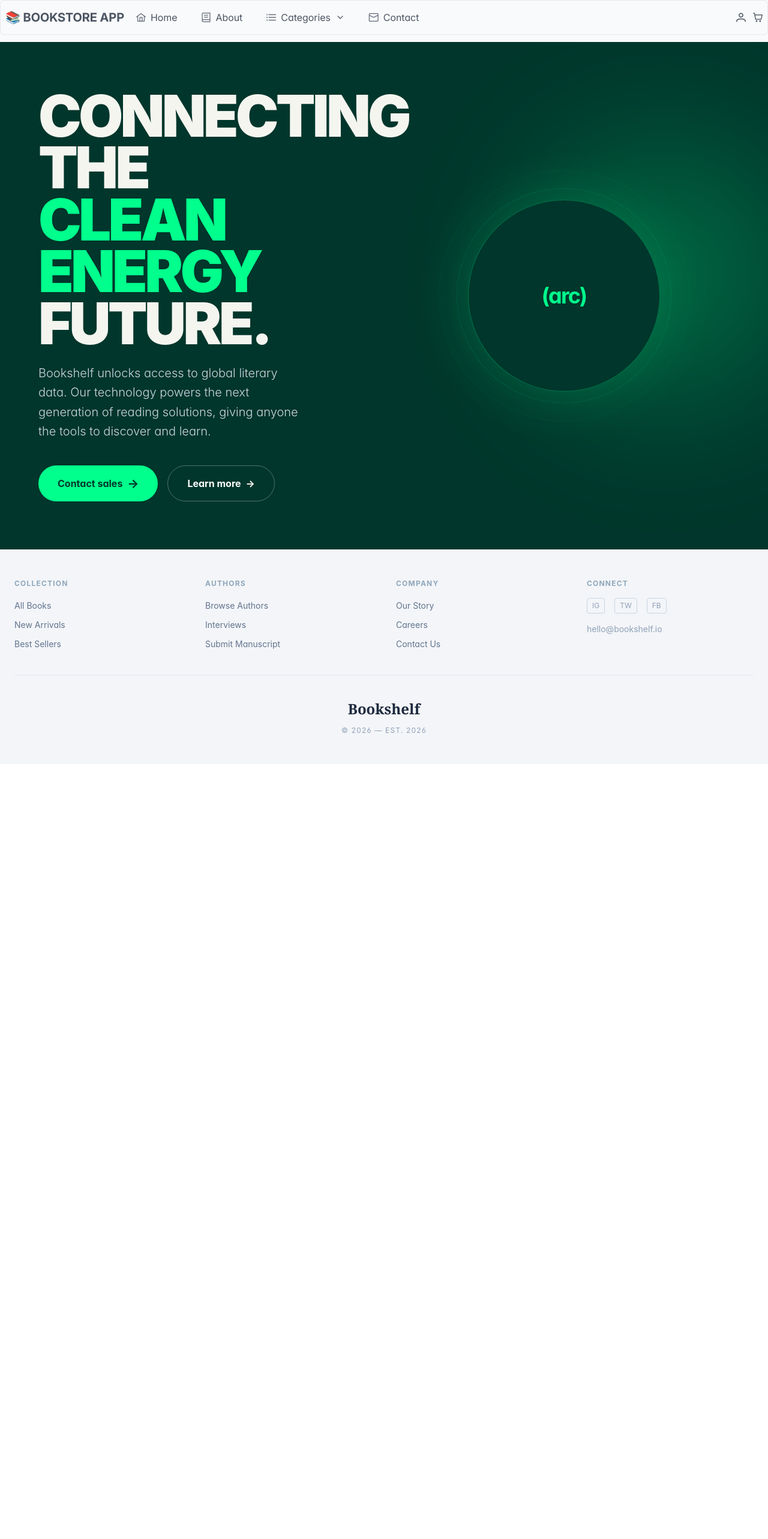
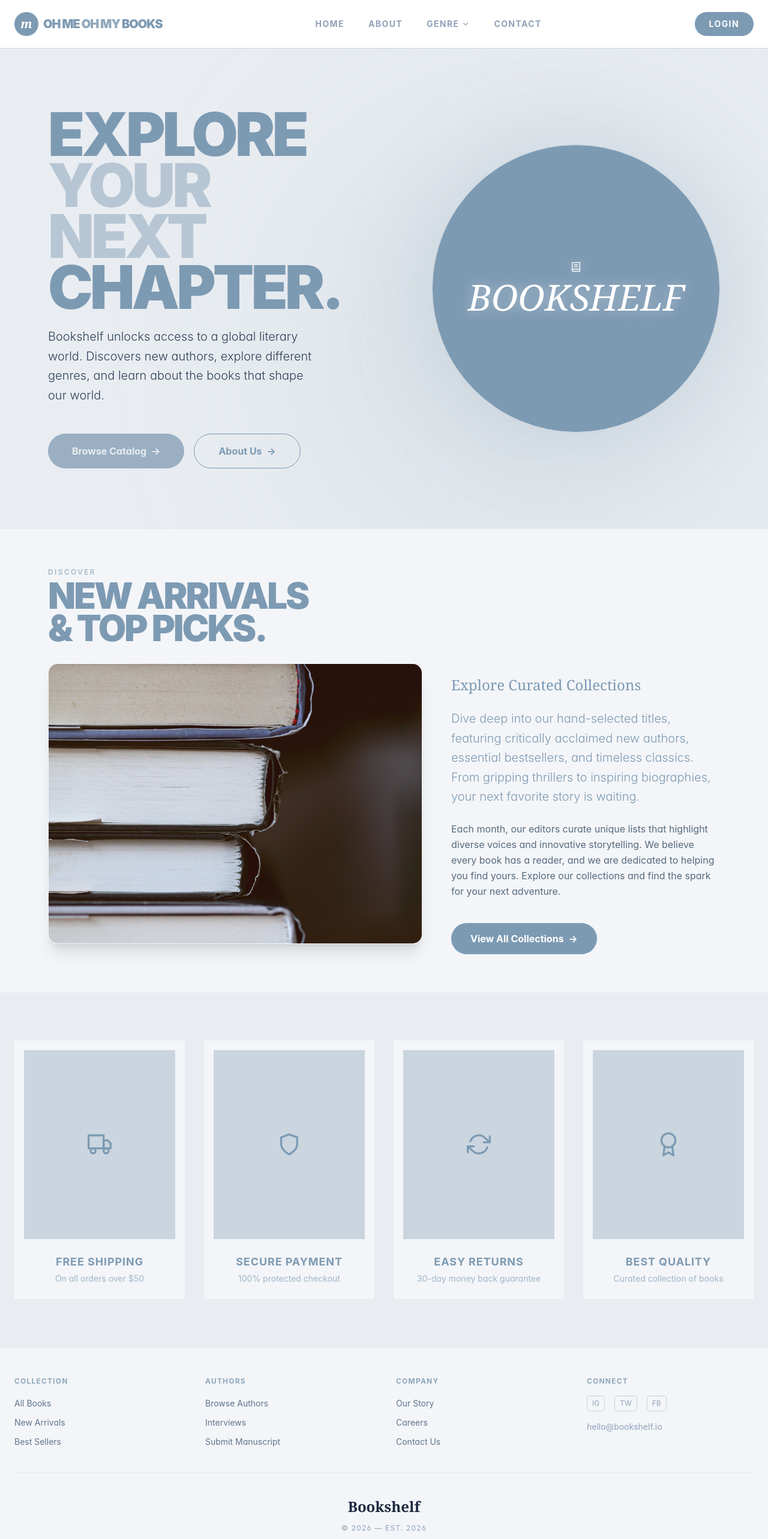
Before and after one commit to AbuHamse/BookStoreProject, a React (Vite) app in the folder client/: page / in a window 1280 px wide. Shown: the top 2566 px of the page at 60% size. Before the commit the page ends 1274 px from the top, so only its background shows below. Built offline with nearby package versions, Linux system fonts and the light colour scheme.

Commit message:
Updated Header, and made new color scheme for the app

```diff
--- a/client/package.json
+++ b/client/package.json
@@ -15,6 +15,7 @@
     "primereact": "^10.9.7",
     "react": "^19.2.4",
     "react-dom": "^19.2.4",
+    "react-icons": "^5.6.0",
     "react-router-dom": "^7.13.1",
     "tailwindcss": "^4.2.2"
   },
--- /dev/null
+++ b/client/src/components/FeaturedHeroComponent.jsx
@@ -0,0 +1,78 @@
+import React from 'react';
+
+import books from '../assets/books.jpg'
+
+const FeaturedHeroComponent = () => {
+  // Colors mapped from your palette (image_2.png)
+  const colors = {
+    background: "#F3F5F8", // lightest grey
+    headerText: "#7D9AB3", // darkest blue (replaces 'blue' placeholder)
+    bodyText: "#CAD5DF",   // medium accent grey (replaces 'red' text color)
+    darkAccent: "#9AAFC2"  // secondary blue
+  };
+
+  return (
+    /* The main wrapper. Occupies full width and high minimum height. */
+    <section
+      style={{ backgroundColor: colors.background }}
+      className="w-full min-h-[75vh] py-16 px-6 lg:px-20 border-t border-slate-200"
+    >
+      <div className="max-w-[1440px] mx-auto flex flex-col md:flex-row gap-8 lg:gap-12 items-start justify-center">
+
+        {/* === LEFT SIDE (Header & Image) === */}
+        <div className="flex-1 flex flex-col gap-8 w-full">
+
+          {/* Header (replaces 'blue' placeholder) */}
+          <div className="w-full">
+            <p className="text-xs uppercase tracking-[0.2em] font-medium" style={{color: colors.darkAccent}}>
+              Discover
+            </p>
+            <h2 className="text-5xl md:text-6xl font-black leading-[0.9] tracking-tighter uppercase font-sans mt-1"
+                style={{color: colors.headerText}}>
+              New Arrivals <br />
+              & Top Picks.
+            </h2>
+          </div>
+
+          {/* Featured Image (replaces 'green' placeholder) */}
+          <div className="w-full aspect-[4/3] rounded-2xl overflow-hidden shadow-xl border border-white/50">
+            {/* Make sure /assets/books.jpg exists in your project's public folder or is imported correctly */}
+            <img
+              src={books}
+              alt="Featured Bookstore Collection"
+              className="w-full h-full object-cover transition-transform duration-500 hover:scale-105"
+            />
+          </div>
+        </div>
+
+
+        {/* === RIGHT SIDE (Supporting Text) === */}
+        {/* text-container (replaces 'red' placeholder) */}
+        <div className="w-full md:w-[45%] lg:w-[40%] flex flex-col gap-6 md:mt-[150px] lg:mt-[180px]">
+
+          <h3 className="text-2xl font-serif font-medium" style={{color: colors.headerText}}>
+            Explore Curated Collections
+          </h3>
+
+          <p className="text-lg md:text-xl font-light leading-relaxed"
+             style={{color: colors.headerText}}> {/* Keeping text high contrast */}
+            Dive deep into our hand-selected titles, featuring critically acclaimed new authors, essential bestsellers, and timeless classics. From gripping thrillers to inspiring biographies, your next favorite story is waiting.
+          </p>
+
+          <p className="text-base font-normal leading-relaxed"
+             style={{color: "#576a7e"}}> {/* A slightly darker text for readability */}
+            Each month, our editors curate unique lists that highlight diverse voices and innovative storytelling. We believe every book has a reader, and we are dedicated to helping you find yours. Explore our collections and find the spark for your next adventure.
+          </p>
+
+          <button className="self-start text-white px-8 py-3.5 rounded-full font-bold transition-all flex items-center gap-2 group mt-4 hover:shadow-lg"
+                  style={{ backgroundColor: colors.headerText }}>
+            View All Collections <span className="transition-transform group-hover:translate-x-1">→</span>
+          </button>
+        </div>
+
+      </div>
+    </section>
+  );
+};
+
+export default FeaturedHeroComponent;
--- /dev/null
+++ b/client/src/components/FeaturesComponent.jsx
@@ -0,0 +1,84 @@
+import React from 'react';
+import { FiTruck, FiShield, FiRefreshCw, FiAward } from 'react-icons/fi';
+
+const FeaturesComponent = () => {
+  // Color Palette Mapping
+  const colors = {
+    bg: "#E9EDF1",          // Background tone
+    cardOuter: "#F3F5F8",   // Lightest grey (The 'Orange' border in your mockup)
+    cardInner: "#CAD5DF",   // Inner 'Photo' area tone (The 'Green' in your mockup)
+    iconColor: "#7D9AB3",   // Darkest blue for icons/text
+    accent: "#8FA7BB"       // Hover accent
+  };
+
+  const features = [
+    {
+      icon: <FiTruck size={40} />,
+      title: "Free Shipping",
+      desc: "On all orders over $50"
+    },
+    {
+      icon: <FiShield size={40} />,
+      title: "Secure Payment",
+      desc: "100% protected checkout"
+    },
+    {
+      icon: <FiRefreshCw size={40} />,
+      title: "Easy Returns",
+      desc: "30-day money back guarantee"
+    },
+    {
+      icon: <FiAward size={40} />,
+      title: "Best Quality",
+      desc: "Curated collection of books"
+    }
+  ];
+
+  return (
+    <section className="w-full py-20" style={{ backgroundColor: colors.bg }}>
+      <div className="max-w-7xl mx-auto px-6">
+
+        {/* Responsive Grid: 1 on mobile, 2 on tablet, 4 on desktop */}
+        <div className="grid grid-cols-1 sm:grid-cols-2 lg:grid-cols-4 gap-8">
+
+          {features.map((item, index) => (
+            <div
+              key={index}
+              className="group relative flex flex-col p-4 transition-all duration-300 hover:-translate-y-2"
+              style={{ backgroundColor: colors.cardOuter }}
+            >
+              {/* Inner 'Photo' Area (The Green Box in your mockup) */}
+              <div
+                className="aspect-[4/5] w-full flex flex-col items-center justify-center gap-4 transition-colors duration-300 group-hover:bg-white"
+                style={{ backgroundColor: colors.cardInner }}
+              >
+                <div style={{ color: colors.iconColor }} className="group-hover:scale-110 transition-transform duration-300">
+                  {item.icon}
+                </div>
+              </div>
+
+              {/* Text Area (The bottom of the Polaroid) */}
+              <div className="pt-6 pb-2 text-center">
+                <h4 className="text-lg font-bold uppercase tracking-wider" style={{ color: colors.iconColor }}>
+                  {item.title}
+                </h4>
+                <p className="text-sm mt-1 opacity-70" style={{ color: colors.iconColor }}>
+                  {item.desc}
+                </p>
+              </div>
+
+              {/* Decorative Border Bottom on Hover */}
+              <div
+                className="absolute bottom-0 left-0 h-1 w-0 group-hover:w-full transition-all duration-500"
+                style={{ backgroundColor: colors.iconColor }}
+              />
+            </div>
+          ))}
+
+        </div>
+      </div>
+    </section>
+  );
+};
+
+export default FeaturesComponent;
--- a/client/src/components/HeaderComponent.jsx
+++ b/client/src/components/HeaderComponent.jsx
@@ -1,73 +1,72 @@
-import { FC, useMemo } from "react";
-import { Menubar } from "primereact/menubar";
-import { useNavigate } from "react-router-dom";
-
+import React from 'react';
+import { useNavigate, NavLink } from 'react-router-dom';
+import { FiShoppingCart, FiChevronDown } from 'react-icons/fi';
 
 const HeaderComponent = () => {
   const navigate = useNavigate();
 
-  const items = useMemo(() => [
-    {
-      label: "Home",
-      icon: "pi pi-home",
-      command: () => navigate("/"),
-    },
-    {
-      label: "About",
-      icon: "pi pi-book",
-      command: () => navigate("/about"),
-    },
-    {
-      label: "Categories",
-      icon: "pi pi-list",
-      items: [
-        {
-          label: "Fiction",
-          command: () => navigate("/books?category=fiction"),
-        },
-        {
-          label: "Non-Fiction",
-          command: () => navigate("/books?category=non-fiction"),
-        },
-        {
-          label: "Sci-Fi",
-          command: () => navigate("/books?category=scifi"),
-        },
-      ],
-    },
-    {
-      label: "Contact",
-      icon: "pi pi-envelope",
-      command: () => navigate("/login"),
-    },
-  ], [navigate]);
+  // This is a placeholder for your auth logic
+  // Replace with your actual auth state (e.g., from a Context or Redux)
+  const isAuthorized = false;
 
-  const start = (
-    <h2
-      className="m-0 cursor-pointer text-xl font-bold"
-      onClick={() => navigate("/")}
-    >
-      📚 BOOKSTORE APP
-    </h2>
-  );
-
-  const end = (
-    <div className="flex gap-3">
-      <i
-        className="pi pi-user cursor-pointer"
-        onClick={() => navigate("/login")}
-      />
-      <i
-        className="pi pi-shopping-cart cursor-pointer"
-        onClick={() => navigate("/cart")}
-      />
-    </div>
-  );
+  const brandBlue = "#7D9AB3";
+  const softBlue = "#8FA7BB";
+  const accentGrey = "#CAD5DF";
 
   return (
-    <div className="card">
-      <Menubar model={items} start={start} end={end} />
-    </div>
+    <header className="w-full bg-white border-b sticky top-0 z-[100]" style={{ borderColor: accentGrey }}>
+      <div className="max-w-[1440px] mx-auto px-6 h-20 flex items-center justify-between">
+
+        {/* Brand Logo */}
+        <div className="flex items-center gap-2 cursor-pointer group" onClick={() => navigate("/")}>
+          <div className="w-10 h-10 rounded-full flex items-center justify-center transition-transform group-hover:rotate-12" style={{ backgroundColor: brandBlue }}>
+            <span className="text-white font-serif text-xl italic font-bold">m</span>
+          </div>
+          <h1 className="text-xl font-black uppercase tracking-tighter" style={{ color: brandBlue }}>
+            Oh Me <span style={{ color: softBlue }}>Oh My</span> Books
+          </h1>
+        </div>
+
+        {/* Navigation */}
+        <nav className="hidden lg:flex items-center gap-10">
+          <NavLink to="/" className="text-sm font-bold uppercase tracking-widest text-slate-400 hover:text-[#7D9AB3]">Home</NavLink>
+          <NavLink to="/about" className="text-sm font-bold uppercase tracking-widest text-slate-400 hover:text-[#7D9AB3]">About</NavLink>
+
+          <div className="group relative cursor-pointer flex items-center gap-1 text-sm font-bold uppercase tracking-widest text-slate-400 hover:text-[#7D9AB3]">
+            Genre <FiChevronDown />
+            <div className="absolute top-full left-0 w-48 bg-white shadow-xl border border-slate-100 opacity-0 invisible group-hover:opacity-100 group-hover:visible transition-all mt-2 p-2">
+              <button onClick={() => navigate("/books?category=fiction")} className="w-full text-left px-4 py-2 hover:bg-[#F3F5F8] text-xs uppercase font-bold text-slate-500">Fiction</button>
+              <button onClick={() => navigate("/books?category=scifi")} className="w-full text-left px-4 py-2 hover:bg-[#F3F5F8] text-xs uppercase font-bold text-slate-500">Sci-Fi</button>
+            </div>
+          </div>
+
+          <NavLink to="/contact" className="text-sm font-bold uppercase tracking-widest text-slate-400 hover:text-[#7D9AB3]">Contact</NavLink>
+        </nav>
+
+        {/* Action Section */}
+        <div className="flex items-center gap-6">
+          {/* Only shows if user is authorized */}
+          {isAuthorized && (
+            <div className="flex items-center pr-6 border-r border-slate-200">
+              <FiShoppingCart
+                className="cursor-pointer text-slate-400 hover:text-[#7D9AB3] transition-colors"
+                size={20}
+                onClick={() => navigate("/cart")}
+              />
+            </div>
+          )}
+
+          <button
+            onClick={() => navigate("/login")}
+            className="px-6 py-2.5 rounded-full text-sm font-bold uppercase tracking-widest transition-all hover:shadow-lg"
+            style={{ backgroundColor: brandBlue, color: 'white' }}
+          >
+            Login
+          </button>
+        </div>
+
+      </div>
+    </header>
   );
 };
 
--- a/client/src/components/HeroComponent.jsx
+++ b/client/src/components/HeroComponent.jsx
@@ -1,51 +1,72 @@
-import React from 'react'
-
+import React from 'react';
+import { NavLink } from 'react-router-dom';
 
 const HeroComponent = () => {
   return (
-    <section className="relative w-full min-h-screen bg-[#00362b] flex items-center overflow-hidden px-6 lg:px-16 py-20">
+    /* Background: #E9EDF1 (Light Grey/Blue) */
+    <section className="relative w-full min-h-screen bg-[#E9EDF1] flex items-center overflow-hidden py-20">
 
-      {/* Background Radial Glow (The "Arc" effect) */}
-      <div className="absolute right-[-10%] top-[10%] w-[600px] h-[600px] rounded-full opacity-40 blur-[120px]"
-           style={{ background: 'radial-gradient(circle, #00ff8c 0%, transparent 70%)' }}>
+      {/* 1. Background Radial Glow - Creating that central 'source' from your palette */}
+      <div className="absolute left-[30%] top-[0%] w-[1000px] h-[1000px] rounded-full opacity-30 blur-[150px] pointer-events-none"
+           style={{ background: 'radial-gradient(circle, #8FA7BB 0%, transparent 70%)' }}>
       </div>
 
-      <div className="max-w-7xl mx-auto grid lg:grid-cols-2 items-center gap-12 relative z-10">
+      {/* 2. Content Wrapper - Full width but max-max content */}
+      <div className="w-full px-6 lg:px-20 z-10 relative">
+        <div className="max-w-[1440px] mx-auto grid lg:grid-cols-2 items-center gap-12">
 
           {/* Left Content */}
           <div className="flex flex-col gap-6">
-          <h1 className="text-5xl md:text-7xl lg:text-8xl font-black text-[#f5f5f0] leading-[0.9] tracking-tighter uppercase">
-            Connecting the <br />
-            <span className="text-[#00ff8c]">Clean Energy</span> <br />
-            Future.
+            <h1 className="text-6xl md:text-7xl lg:text-[100px] font-black leading-[0.85] tracking-tighter uppercase font-sans">
+
+              {/* Main text: #7D9AB3 (Darkest Blue) */}
+              <span style={{ color: '#7D9AB3' }}>EXPLORE <br />
+              <span style={{ color: '#B7C6D4' }}>YOUR NEXT</span> <br /> {/* Secondary accent: #B7C6D4 */}
+              CHAPTER.</span>
             </h1>
 
-          <p className="max-w-md text-slate-300 text-lg md:text-xl font-light leading-relaxed">
-            Bookshelf unlocks access to global literary data. Our technology powers the next generation of reading solutions, giving anyone the tools to discover and learn.
+            <p className="max-w-md text-slate-700 text-lg md:text-xl font-light leading-relaxed">
+              Bookshelf unlocks access to a global literary world. Discovers new authors, explore different genres, and learn about the books that shape our world.
             </p>
 
-          <div className="flex flex-wrap gap-4 mt-4">
-            <button className="bg-[#00ff8c] hover:bg-[#00e67e] text-[#00362b] px-8 py-4 rounded-full font-bold transition-all flex items-center gap-2">
-              Contact sales <span className="text-xl">→</span>
+            <div className="flex flex-wrap gap-4 mt-6">
+
+              {/* Solid Button: Using your mid-tones */}
+              <button className="text-white px-10 py-4 rounded-full font-bold transition-all flex items-center gap-2"
+                      style={{ backgroundColor: '#9AAFC2', color: '#E9EDF1' }}>
+                Browse Catalog <span>→</span>
               </button>
-            <button className="border border-white/30 hover:border-white text-white px-8 py-4 rounded-full font-bold transition-all flex items-center gap-2">
-              Learn more <span>→</span>
+
+              {/* Outlined Button: Border matches darkest blue */}
+              <button className="border px-10 py-4 rounded-full font-bold transition-all flex items-center gap-2 group hover:bg-white"
+                      style={{ borderColor: '#7D9AB3', color: '#7D9AB3' }}>
+                About Us <span>→</span>
               </button>
             </div>
           </div>
 
-        {/* Right Content: The Circular Graphic */}
-        <div className="relative flex justify-center items-center">
-          {/* Main Glowing Disc */}
-          <div className="relative w-64 h-64 md:w-80 md:h-80 rounded-full bg-[#00362b] border border-[#00ff8c]/30 shadow-[0_0_100px_rgba(0,255,140,0.2)] flex items-center justify-center">
-             <div className="text-[#00ff8c] text-4xl font-bold tracking-tighter">(arc)</div>
+          {/* Right Content: The Circular Graphic - Updated for Books */}
+          <div className="relative flex justify-center lg:justify-end items-center">
 
-             {/* Spinning Ring Decoration */}
-             <div className="absolute inset-[-20px] rounded-full border border-dashed border-[#00ff8c]/20 animate-[spin_20s_linear_infinite]"></div>
-             <div className="absolute inset-[-50px] rounded-full border border-dotted border-[#00ff8c]/10 animate-[spin_30s_linear_reverse_infinite]"></div>
+            {/* Main Glowing Disc - Background matches darkest blue for drama */}
+            <div className="relative w-80 h-80 md:w-[480px] md:h-[480px] rounded-full border shadow-[0_0_150px_rgba(143,167,187,0.3)] flex items-center justify-center overflow-hidden"
+                 style={{ backgroundColor: '#7D9AB3', borderColor: '#CAD5DF' }}>
+
+               {/* Updated Graphic: Iconic Book Icon */}
+               <div className="text-5xl md:text-6xl text-white font-serif italic font-medium flex flex-col items-center gap-2 drop-shadow-[0_0_10px_rgba(255,255,255,0.4)]">
+                 <i className="pi pi-book text-7xl mb-1"></i>
+                 <span>BOOKSHELF</span>
+               </div>
+
+               {/* Spinning Ring Decorations - Subtle tones from your palette */}
+               <div className="absolute inset-[-30px] rounded-full border border-dashed animate-[spin_40s_linear_infinite]"
+                    style={{ borderColor: '#E9EDF1' }}></div>
+               <div className="absolute inset-[-60px] rounded-full border border-dotted animate-[spin_60s_linear_reverse_infinite]"
+                    style={{ borderColor: '#CAD5DF' }}></div>
             </div>
           </div>
 
+        </div>
       </div>
     </section>
   );
--- a/client/src/pages/HomePage.jsx
+++ b/client/src/pages/HomePage.jsx
@@ -1,11 +1,15 @@
 import React from 'react'
 import HeroComponent from '../components/HeroComponent'
+import FeaturedHeroComponent from '../components/FeaturedHeroComponent'
+import FeaturesComponent from '../components/FeaturesComponent'
 
 const HomePage = () => {
   return (
-    <div className='w-full min-h-screen mt-3'>
+    <div className='w-full min-h-screen'>
 
      <HeroComponent/>
+     <FeaturedHeroComponent/>
+     <FeaturesComponent/>
 
       </div>
   )
```
Also changed, not shown: client/src/assets/books.jpg (added), 1 other file (tests, documents, lock files or other folders). Lines whose indentation alone changed are shown as unchanged.
